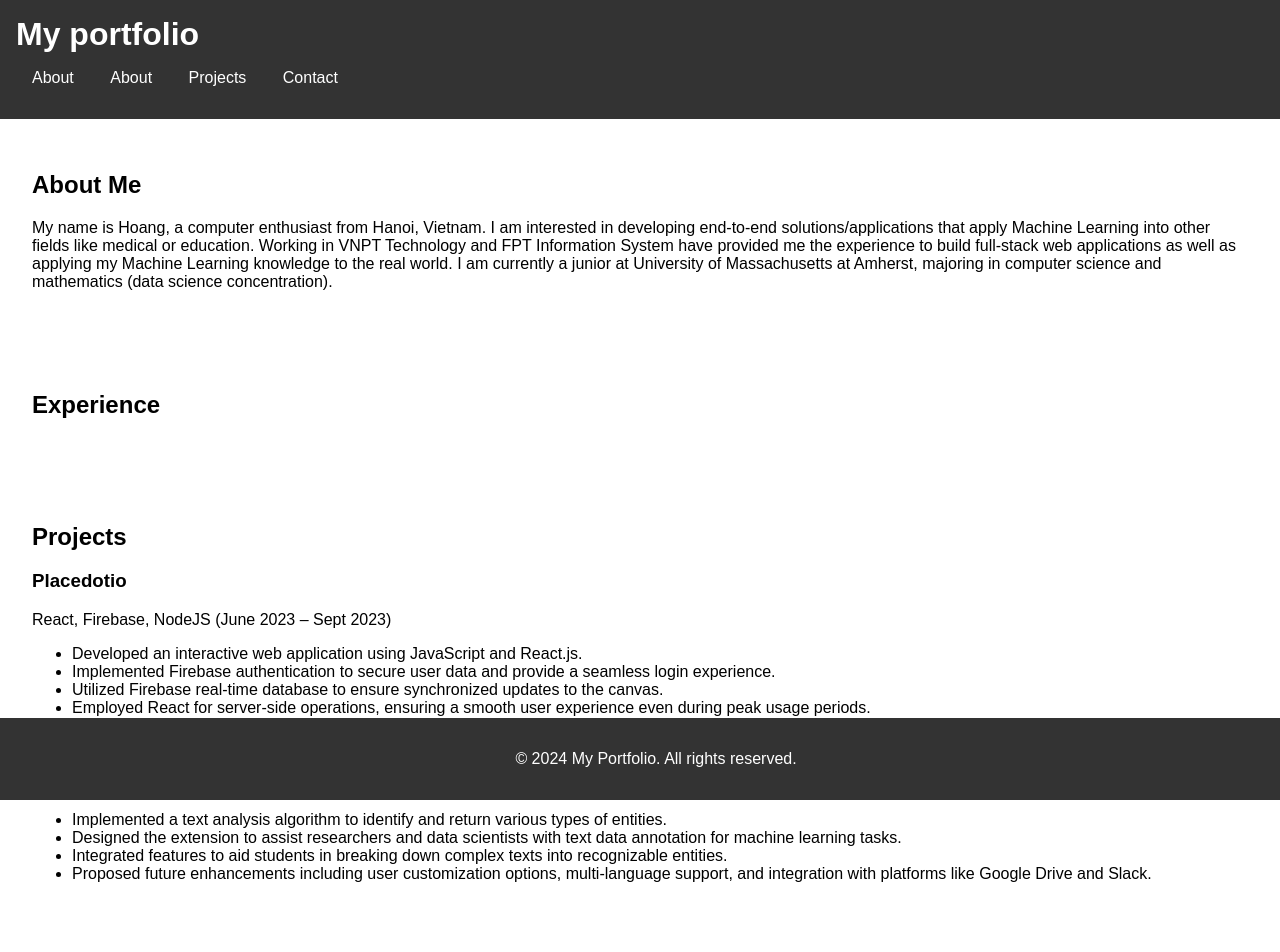
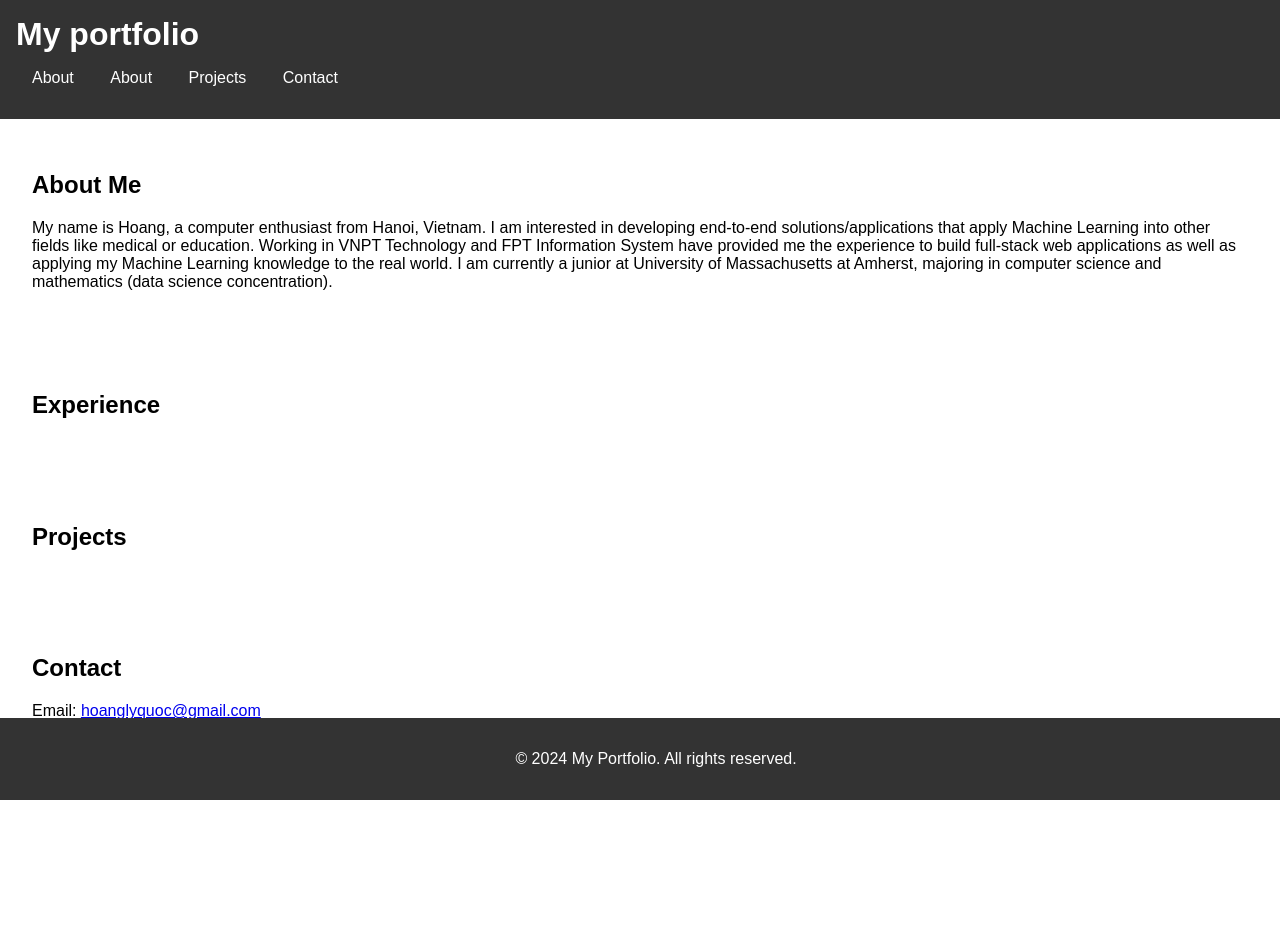
Before and after one commit to Unravel2802/portfolio_website, a React (Create React App) app: page / in a window 1280 px wide. Shown: the top 952 px of the page. After the commit the page ends 836 px from the top, so only its background shows below. Built offline with nearby package versions, Linux system fonts and the light colour scheme.

Commit message:
remove current projects content, update later

```diff
--- a/src/components/Projects.js
+++ b/src/components/Projects.js
@@ -4,26 +4,26 @@ const Projects = () => {
     return (
         <section id="projects">
             <h2>Projects</h2>
-            <div>
-                <h3>Placedotio</h3>
-                <p>React, Firebase, NodeJS (June 2023 – Sept 2023)</p>
-                <ul>
-                    <li>Developed an interactive web application using JavaScript and React.js.</li>
-                    <li>Implemented Firebase authentication to secure user data and provide a seamless login experience.</li>
-                    <li>Utilized Firebase real-time database to ensure synchronized updates to the canvas.</li>
-                    <li>Employed React for server-side operations, ensuring a smooth user experience even during peak usage periods.</li>
-                </ul>
-            </div>
-            <div>
-                <h3>Entities Extract</h3>
-                <p>Chrome Extension, Django, spaCy (May 2024 – July 2024)</p>
-                <ul>
-                    <li>Implemented a text analysis algorithm to identify and return various types of entities.</li>
-                    <li>Designed the extension to assist researchers and data scientists with text data annotation for machine learning tasks.</li>
-                    <li>Integrated features to aid students in breaking down complex texts into recognizable entities.</li>
-                    <li>Proposed future enhancements including user customization options, multi-language support, and integration with platforms like Google Drive and Slack.</li>
-                </ul>
-            </div>
+            {/*<div>*/}
+            {/*    <h3>Placedotio</h3>*/}
+            {/*    <p>React, Firebase, NodeJS (June 2023 – Sept 2023)</p>*/}
+            {/*    <ul>*/}
+            {/*        <li>Developed an interactive web application using JavaScript and React.js.</li>*/}
+            {/*        <li>Implemented Firebase authentication to secure user data and provide a seamless login experience.</li>*/}
+            {/*        <li>Utilized Firebase real-time database to ensure synchronized updates to the canvas.</li>*/}
+            {/*        <li>Employed React for server-side operations, ensuring a smooth user experience even during peak usage periods.</li>*/}
+            {/*    </ul>*/}
+            {/*</div>*/}
+            {/*<div>*/}
+            {/*    <h3>Entities Extract</h3>*/}
+            {/*    <p>Chrome Extension, Django, spaCy (May 2024 – July 2024)</p>*/}
+            {/*    <ul>*/}
+            {/*        <li>Implemented a text analysis algorithm to identify and return various types of entities.</li>*/}
+            {/*        <li>Designed the extension to assist researchers and data scientists with text data annotation for machine learning tasks.</li>*/}
+            {/*        <li>Integrated features to aid students in breaking down complex texts into recognizable entities.</li>*/}
+            {/*        <li>Proposed future enhancements including user customization options, multi-language support, and integration with platforms like Google Drive and Slack.</li>*/}
+            {/*    </ul>*/}
+            {/*</div>*/}
         </section>
     );
 };
```
